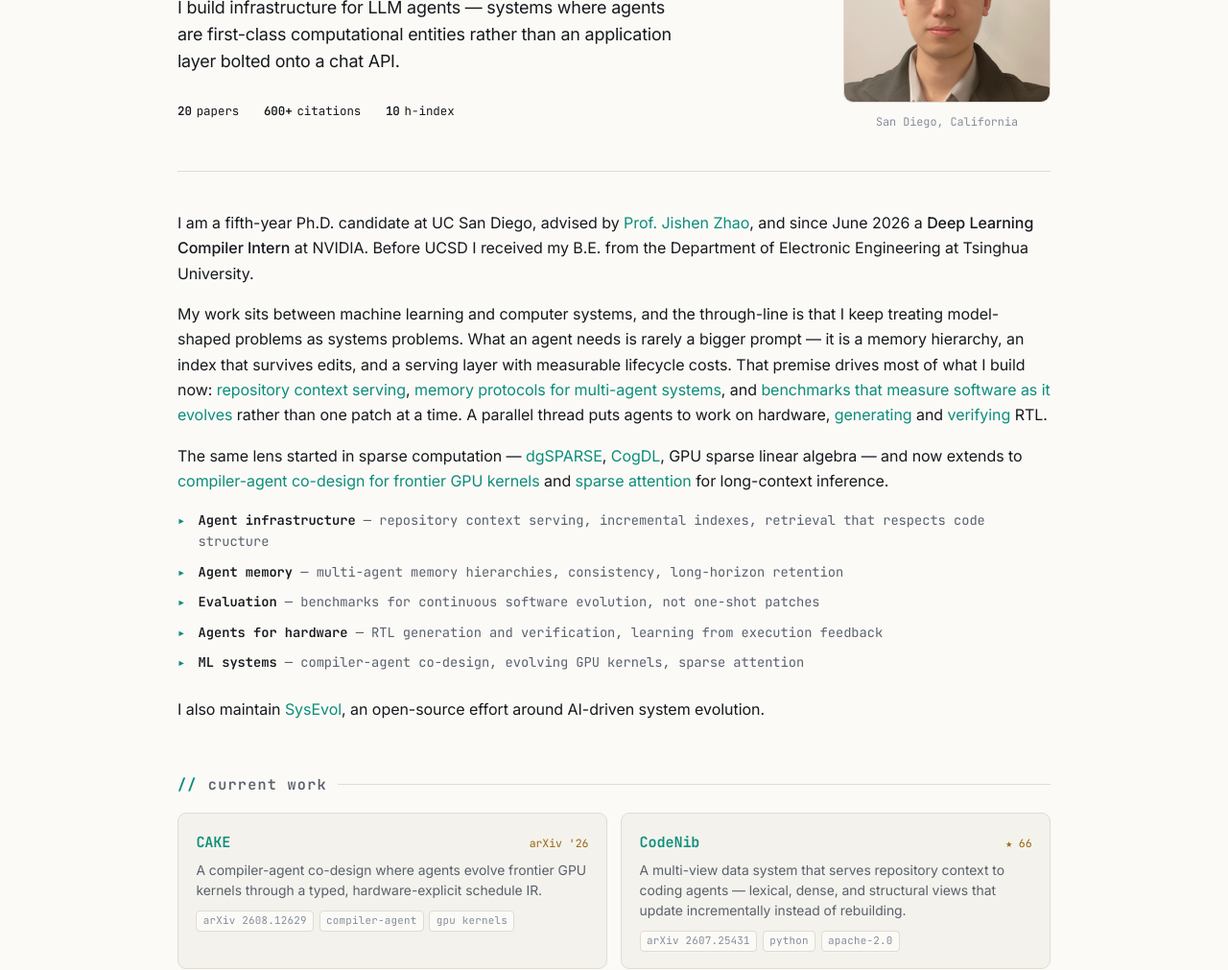
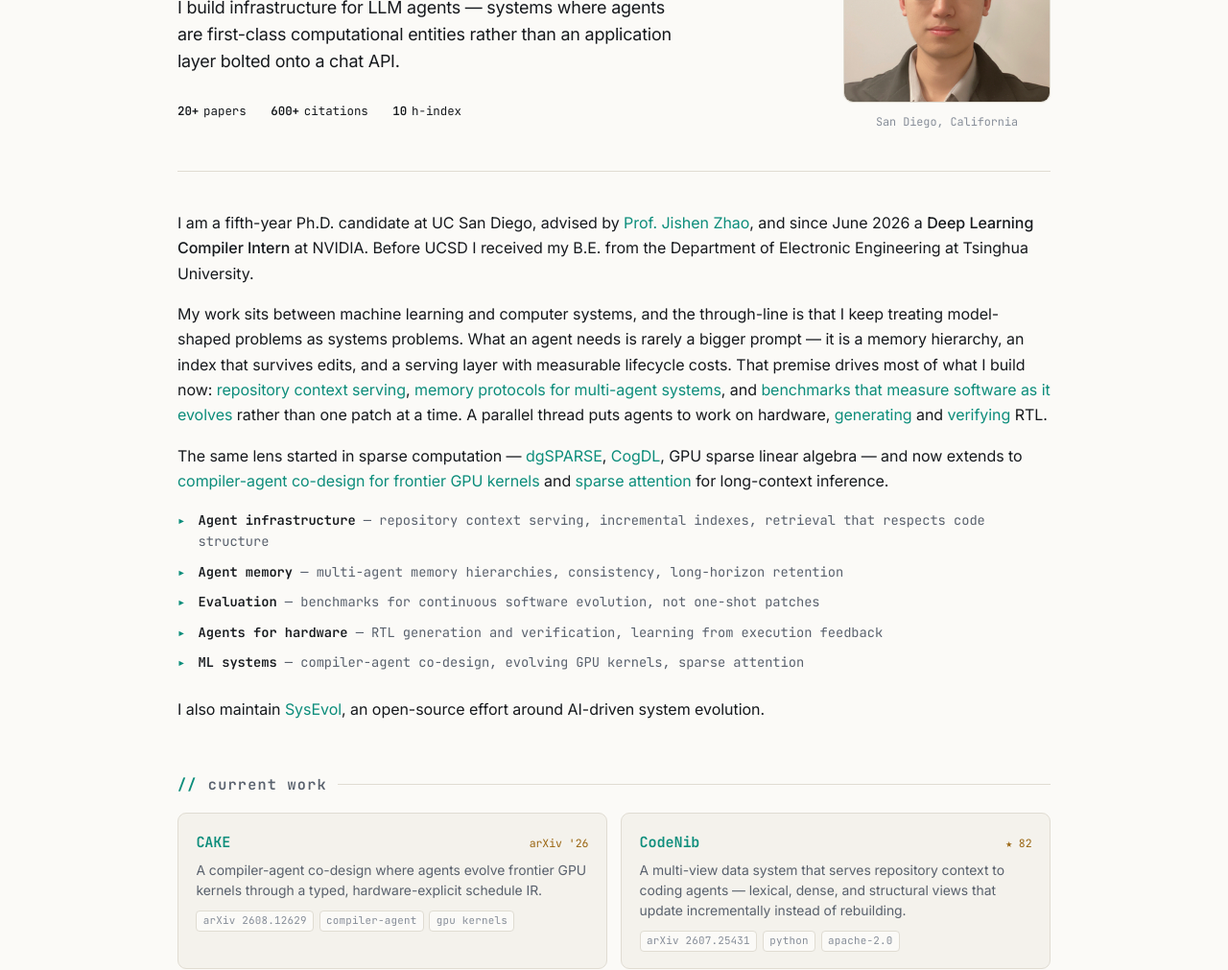
Before and after one commit to fishmingyu/fishmingyu.github.io, a Jekyll site: the page built from _pages/about.md, in a window 1280 px wide and 1400 px high. Shown: the part 269-1280 px from the top of the window at 96% size. Built offline with Jekyll 4.4.1, drawn with Linux system fonts in a browser that asks for light colours; full-size pictures stand in for the smaller copies a plugin makes; comment, search, counter and statistics services are not loaded; a style sheet for code colours, icons or effects is not loaded.

Commit message:
Refresh homepage stats

```diff
--- a/_config.yml
+++ b/_config.yml
@@ -78,7 +78,7 @@ scholar_userid: 68sFa3IAAAAJ # your Google Scholar ID
 # refresh them from the Google Scholar profile every few months, or delete the
 # block to hide the strip entirely.
 scholar_stats:
-  - value: 20
+  - value: 20+
     label: papers
   - value: 600+
     label: citations
--- a/_pages/about.md
+++ b/_pages/about.md
@@ -78,7 +78,7 @@ around AI-driven system evolution.
   <a class="work-card" href="https://codenib.ai">
     <div class="work-card__head">
       <span class="work-card__name">CodeNib</span>
-      <span class="work-card__stars">★ 66</span>
+      <span class="work-card__stars">★ 82</span>
     </div>
     <p class="work-card__desc">A multi-view data system that serves repository context to coding agents — lexical, dense, and structural views that update incrementally instead of rebuilding.</p>
     <div class="work-card__tags">
```
Also changed, not shown: _projects/codenib.md (+1 -1 lines).
